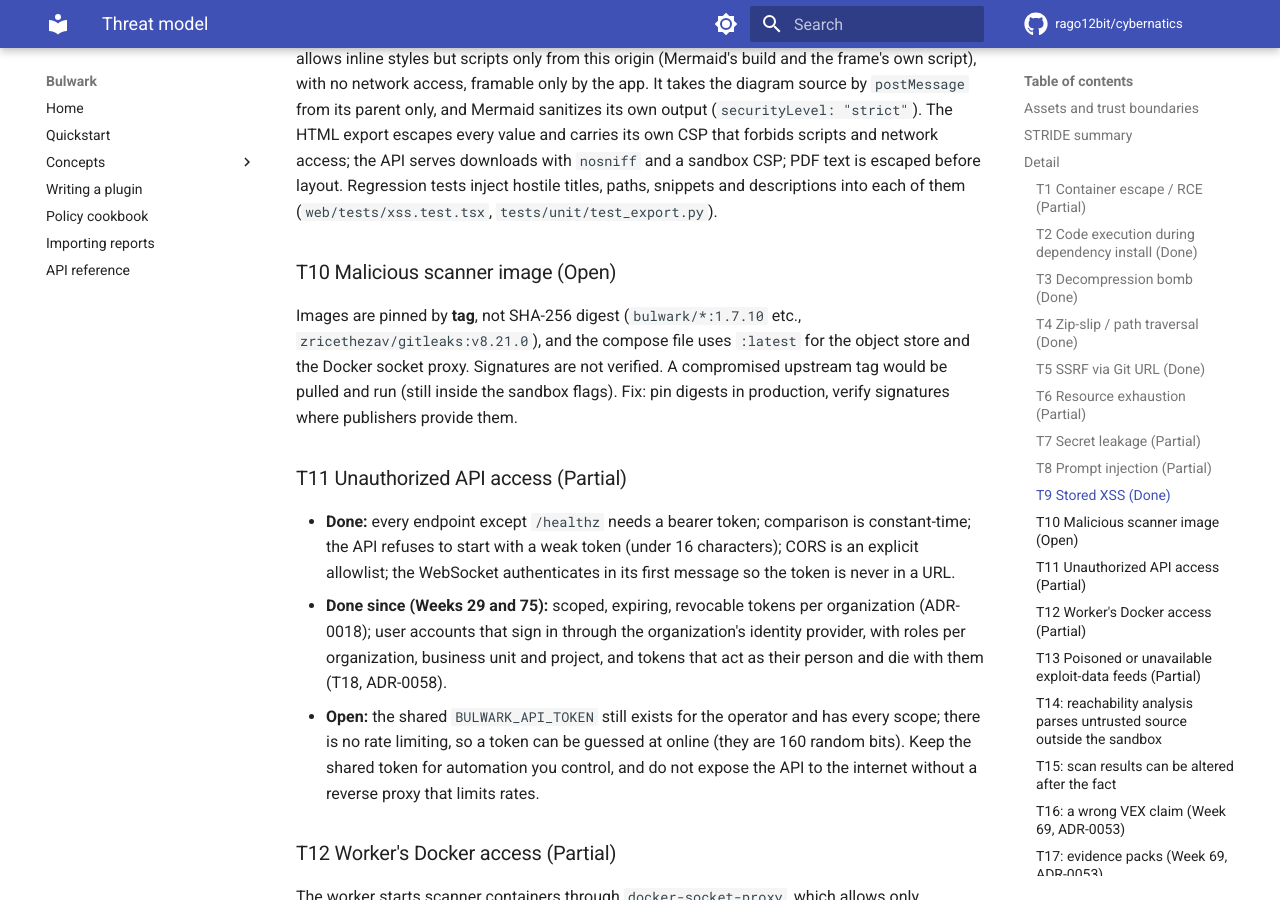
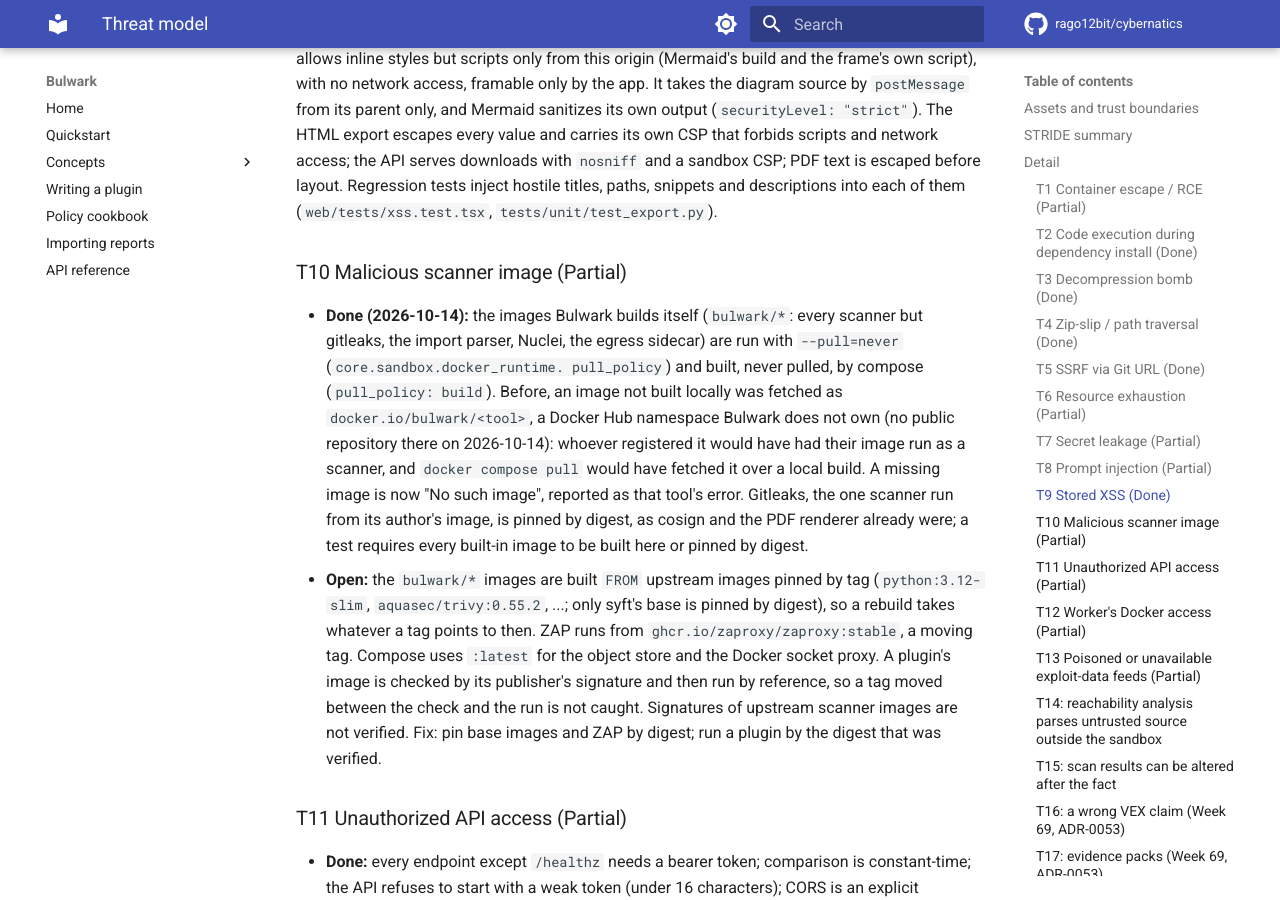
Before and after one commit to rago12bit/cybernatics, an MkDocs documentation site: the page built from docs/THREAT-MODEL.md, in a window 1280 px wide and 900 px high, scrolled down 4218 px. Built offline with MkDocs 1.6.1 and Material for MkDocs 9.7.7, drawn with Linux system fonts in a browser that asks for light colours; comment, search, counter and statistics services are not loaded.

Commit message:
security: never pull the images Bulwark builds; pin gitleaks by digest
Every bulwark/* image (the scanners, the import parser, Nuclei, the
egress sidecar) ran with Docker's default pull policy, so one not built
locally was fetched as docker.io/bulwark/<tool> -- a Docker Hub
namespace Bulwark does not own (no public repository there today), so
whoever registered it would have their image run as a scanner. CI's
test job did exactly that for bulwark/nuclei, which it never built (it
got a 404).

- core.sandbox.docker_runtime.pull_policy: --pull=never for bulwark/*,
  used by build_docker_argv (scanners, syft, the import parser, and so
  gVisor), run_nuclei and the egress sidecar. A missing image is now
  Docker's "No such image", reported as that tool's error, at once.
  Images meant to be pulled keep the default: digest-pinned (cosign,
  the PDF renderer), official (ZAP, the fix agent's language images),
  and a plugin's image, checked by signature first.
- docker-compose.yml: pull_policy: build on all 19 bulwark/* services,
  so `docker compose pull` cannot fetch them over a local build.
- Gitleaks, the one scanner run from its author's image, is pinned to
  the multi-platform index digest v8.21.0 points to today (adapter and
  the Action's build script). image_tag() keeps its version "v8.21.0"
  for the cache key and the integrations catalogue.
- A test requires every built-in image to be built here (and never
  pulled) or pinned by digest; without the runner's policy 12 fail.
- THREAT-MODEL T10 Open -> Partial; what stays open: base images and
  ZAP by tag, compose :latest, a plugin run by reference after its
  signature check.

Checked: a scan with semgrep's image missing reports "No such image:
bulwark/semgrep:1.90.0" in 0.02 s and pulls nothing; the local Docker
integration tests (44) pass; unit suite 3,029 passed.

Co-Authored-By: Claude Opus 5.5 <noreply@anthropic.com>

```diff
--- a/docs/THREAT-MODEL.md
+++ b/docs/THREAT-MODEL.md
@@ -123,11 +123,23 @@ the API serves downloads with `nosniff` and a sandbox CSP; PDF text is escaped b
 inject hostile titles, paths, snippets and descriptions into each of them (`web/tests/xss.test.tsx`,
 `tests/unit/test_export.py`).
 
-### T10 Malicious scanner image (Open)
-Images are pinned by **tag**, not SHA-256 digest (`bulwark/*:1.7.10` etc., `zricethezav/gitleaks:v8.21.0`), and
-the compose file uses `:latest` for the object store and the Docker socket proxy. Signatures are not verified.
-A compromised upstream tag would be pulled and run (still inside the sandbox flags). Fix: pin digests in
-production, verify signatures where publishers provide them.
+### T10 Malicious scanner image (Partial)
+- **Done (2026-10-14):** the images Bulwark builds itself (`bulwark/*`: every scanner but gitleaks, the
+  import parser, Nuclei, the egress sidecar) are run with `--pull=never` (`core.sandbox.docker_runtime.
+  pull_policy`) and built, never pulled, by compose (`pull_policy: build`). Before, an image not built
+  locally was fetched as `docker.io/bulwark/<tool>`, a Docker Hub namespace Bulwark does not own (no public
+  repository there on 2026-10-14): whoever registered it would have had their image run as a scanner, and
+  `docker compose pull` would have fetched it over a local build. A missing image is now "No such image",
+  reported as that tool's error. Gitleaks, the one scanner run from its author's image, is pinned by digest,
+  as cosign and the PDF renderer already were; a test requires every built-in image to be built here or
+  pinned by digest.
+- **Open:** the `bulwark/*` images are built `FROM` upstream images pinned by tag (`python:3.12-slim`,
+  `aquasec/trivy:0.55.2`, ...; only syft's base is pinned by digest), so a rebuild takes whatever a tag
+  points to then. ZAP runs from `ghcr.io/zaproxy/zaproxy:stable`, a moving tag. Compose uses `:latest` for
+  the object store and the Docker socket proxy. A plugin's image is checked by its publisher's signature and
+  then run by reference, so a tag moved between the check and the run is not caught. Signatures of upstream
+  scanner images are not verified. Fix: pin base images and ZAP by digest; run a plugin by the digest that
+  was verified.
 
 ### T11 Unauthorized API access (Partial)
 - **Done:** every endpoint except `/healthz` needs a bearer token; comparison is constant-time; the API refuses
```
Also changed, not shown: CHANGELOG.md (+9 -0 lines), docker-compose.yml (+18 -0 lines), docker/gitleaks/README.md (+4 -0 lines), 9 other files.
